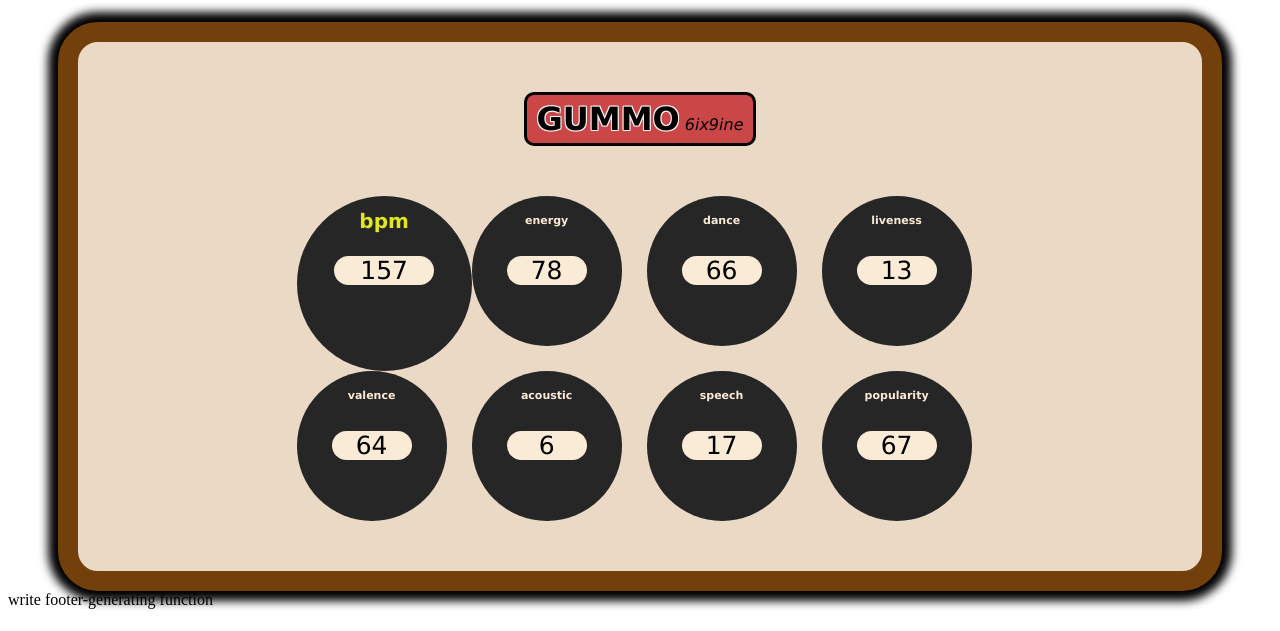
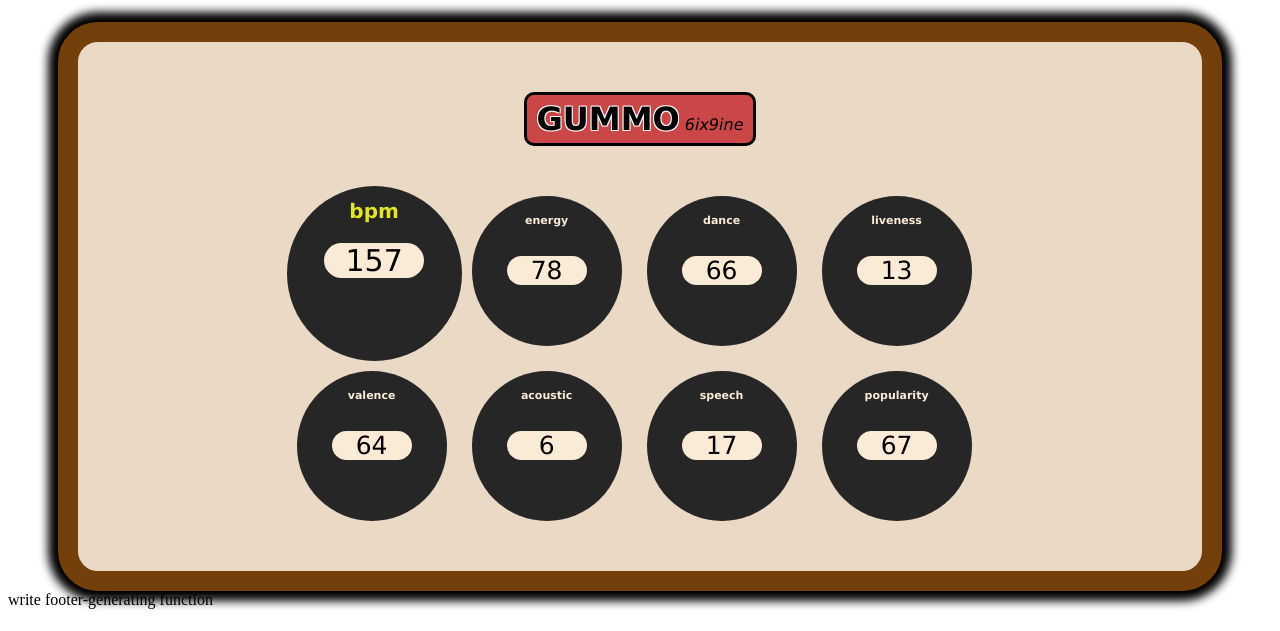
Before and after one commit to Geordous-Huxwell/single-page-songs-app, a PHP site: page /main.php in a window 1280 px wide, with the pointer over the restyled element. Shown: the part 65-696 px from the top of the page. Run offline with PHP 8.4, Linux system fonts and the light colour scheme; data comes from the database, SQL or seed files in the repository.

Commit message:
TODOs for Hersh

```diff
--- a/app/style.css
+++ b/app/style.css
@@ -49,6 +49,8 @@
 
 li {
     margin: auto;
+    /* background-color: olive; */
+    /* border-radius: 100px; */
 }
 
 .title {
@@ -102,10 +104,14 @@
     font-size: 20px;
 }
 
+.circle:hover>.value {
+    font-size: 30px;
+}
+
 .circle:hover {
     width: 175px;
     height: 175px;
-    /* font-size: 30px; */
+    transform: translate(-10px, -10px);
 }
 
 .datatype {
```
Also changed, not shown: app/main.php (+6 -1 lines).
